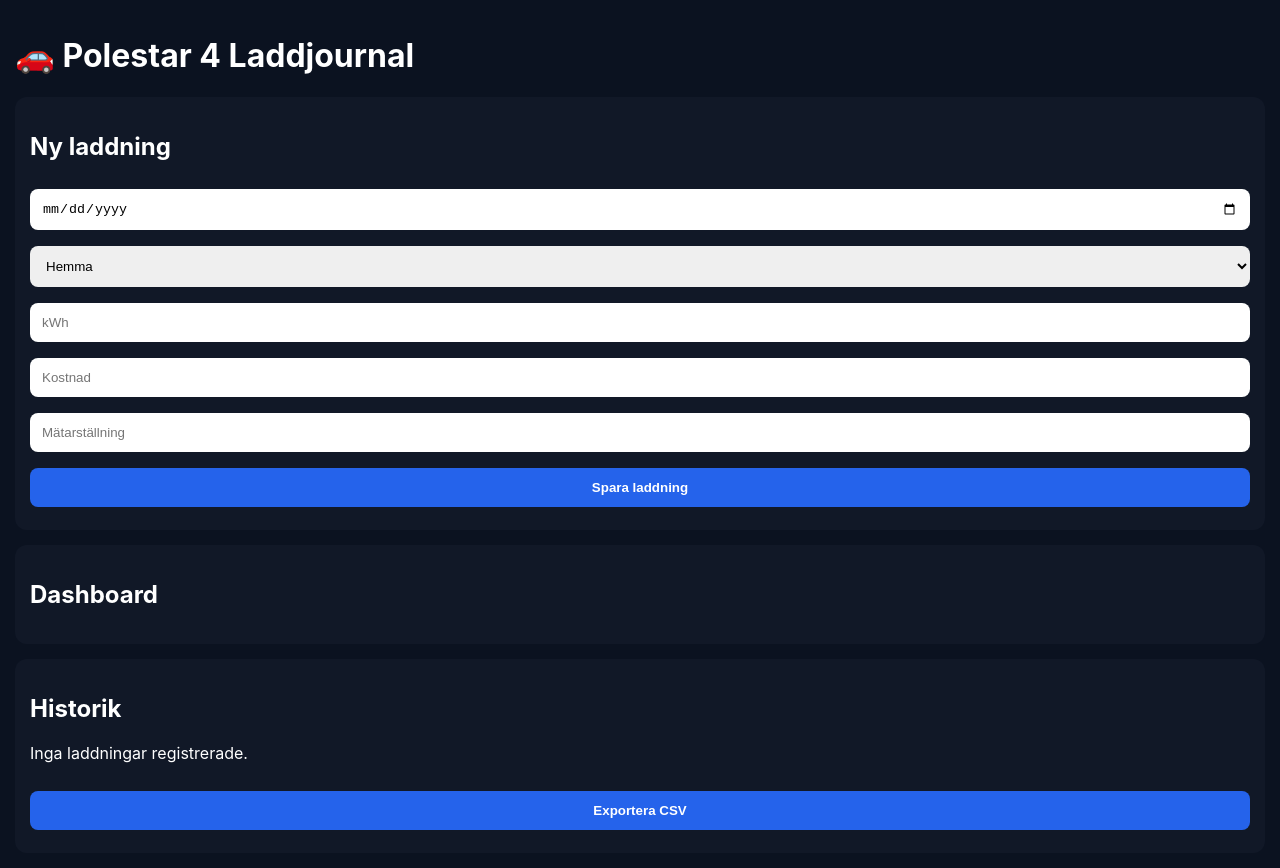
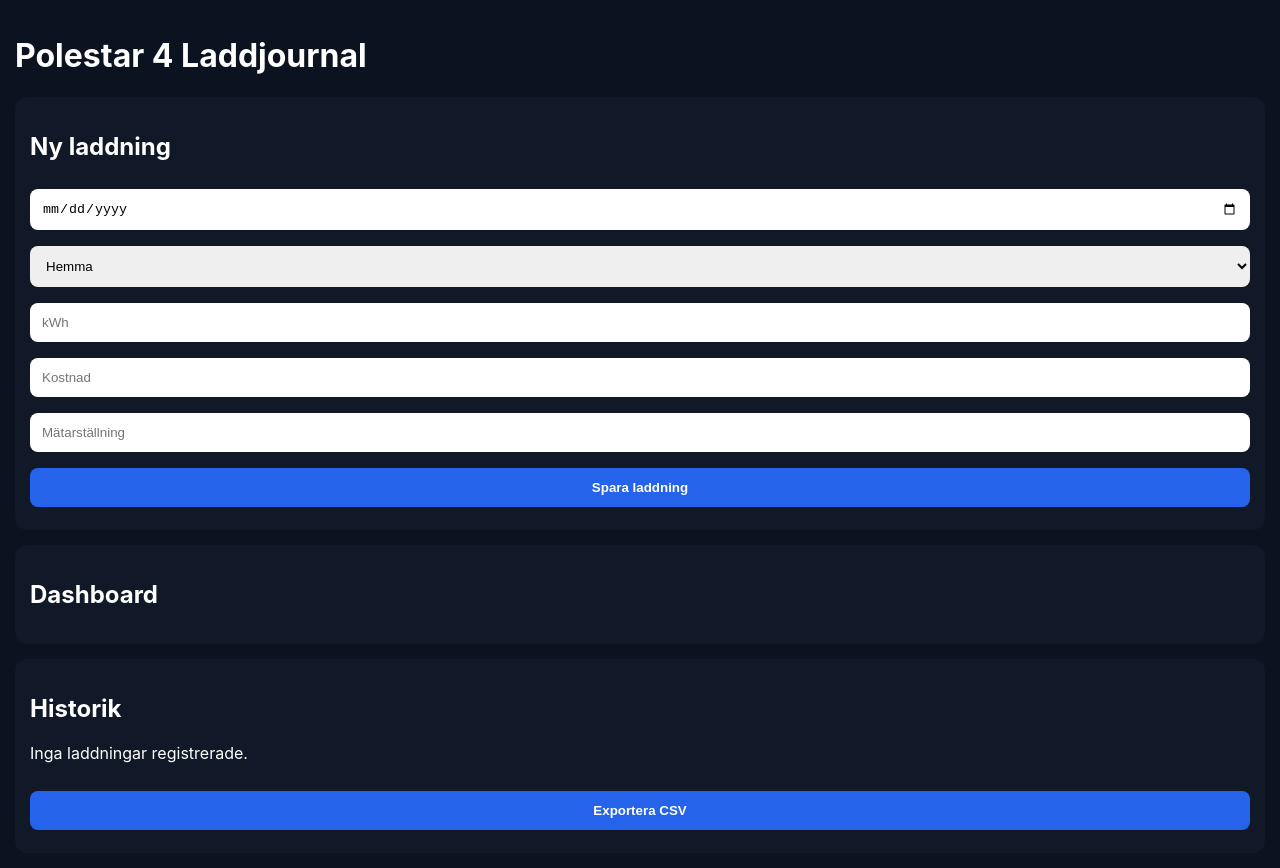
Before and after one commit to joakimborg-a11y/polestar4-laddjournal, a plain HTML site: page index.html in a window 1280 px wide. Drawn offline with nearby package versions, Linux system fonts and the light colour scheme.

Commit message:
Remove emoji from title in index.html

```diff
--- a/index.html
+++ b/index.html
@@ -14,7 +14,7 @@
 
 <body>
 
-<h1>🚗 Polestar 4 Laddjournal</h1>
+<h1>Polestar 4 Laddjournal</h1>
 
 <div class="card">
 
@@ -76,6 +76,7 @@
     </button>
 
 </div>
+<script src="https://cdn.jsdelivr.net/npm/chart.js"></script>
 <script src="db.js"></script>
 <script src="app.js"></script>
 
```
